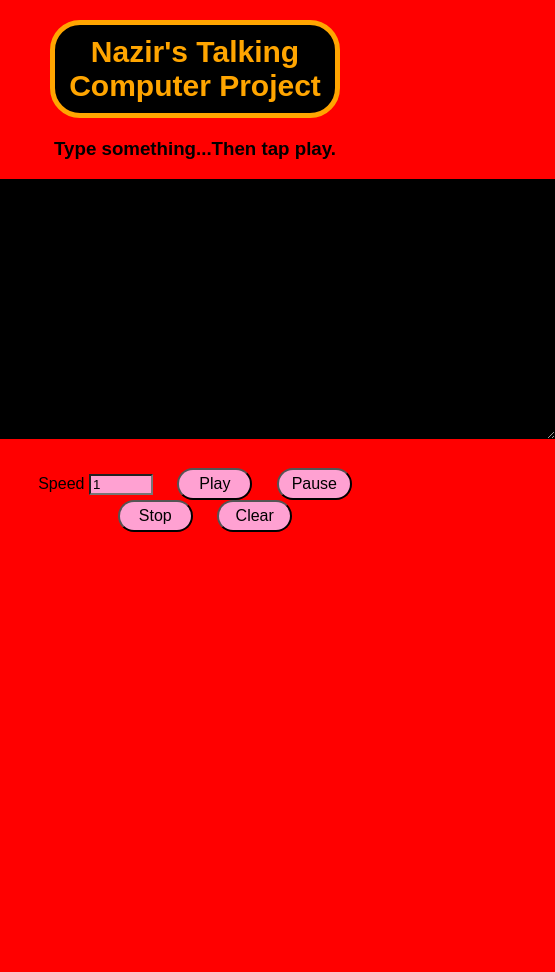
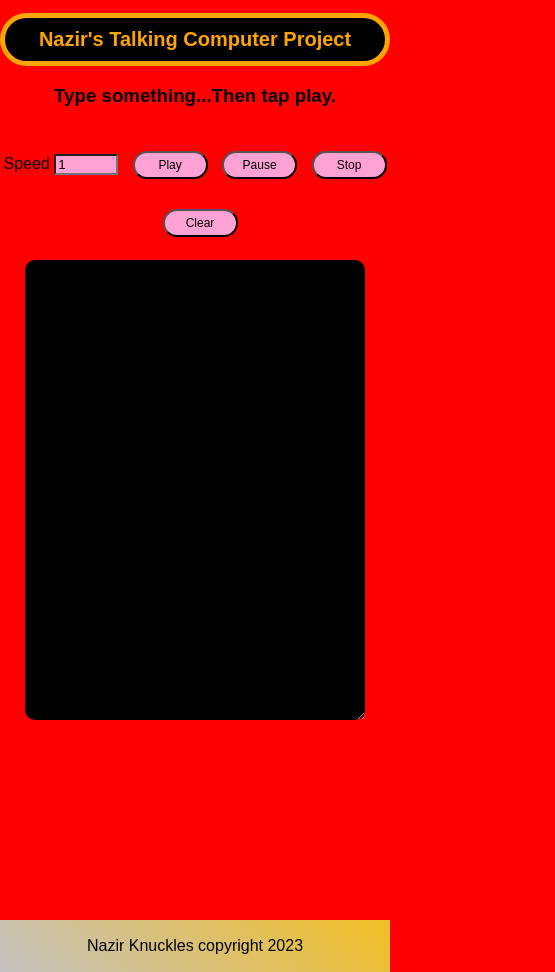
Before and after one commit to Batking74/Talking_Computer_Project, a plain HTML site: page index.html in a window 390 px wide. Shown: the whole page, 555 px wide, since content can reach past the window. Before the commit the page ends 844 px from the top, so only its background shows below. Drawn offline with Linux system fonts and the light colour scheme.

Commit message:
Made fully responsive

```diff
--- a/JavaScript.js
+++ b/JavaScript.js
@@ -11,6 +11,7 @@ pauseButton.addEventListener('click', pauseText);
 stopButton.addEventListener('click', stopText);
 clearButton.addEventListener('click', clearText);
 
+// This function reads the text out loud that the user inputs
 function playText(text) {
     const utterance = new SpeechSynthesisUtterance(text);
     utterance.rate = speedInput.value;
@@ -28,15 +29,18 @@ function playText(text) {
     speechSynthesis.speak(utterance);
 }
 
+// Pause reading out loud
 function pauseText() {
     if (speechSynthesis.speaking) speechSynthesis.pause();
 }
 
+// Stop reading out loud
 function stopText() {
     textInput.disabled = !isDisabled;
     speechSynthesis.cancel();
 }
 
+// Clear all input
 function clearText() {
     textInput.value = '';
     textInput.disabled = !isDisabled;
--- a/index.html
+++ b/index.html
@@ -4,22 +4,29 @@
     <meta charset="UTF-8">
     <meta http-equiv="X-UA-Compatible" content="IE=edge">
     <meta namme="viewport" content="width=device-width, initial-scale=1.0">
+    <meta name="description" content="Reads whatever text you want it to read outloud">
     <title>Nazir's Talking Computer</title>
     <link rel="stylesheet" href="./style.css">
 </head>
 <body id="body">
     <h1>Nazir's Talking Computer Project</h1>
     <h3>Type something...Then tap play.</h3>
+    <main>
         <textarea id="text" cols="50" rows="10"></textarea>
         <br>
-    <main class="controls">
+        <div class="controls">
             <label for="speed">Speed</label>
             <input type="number" name="spee" id="speed" min=".5" max="3" step=".5" value="1">
             <button id="play-button">Play</button>
             <button id="pause-button">Pause</button>
             <button id="stop-button">Stop</button>
             <button id="clear-button">Clear</button>
+
+        </div>
     </main>
+    <footer>
+        <p>Nazir Knuckles copyright 2023</p>
+    </footer>
     <script src="./JavaScript.js"></script>
 </body>
 </html>
--- a/style.css
+++ b/style.css
@@ -4,15 +4,13 @@ body {
     font-family: sans-serif;
     margin: 0;
     padding: 0;
-
 }
 
 h1 {
     background-color: #000;
     color: orange;
     font-size: 30px;
-    margin-right: 50px;
-    margin-left: 50px;
+    margin-right: 0 50px 0 50px;
     padding: 10px;
     border: solid 5px;
     border-radius: 30px;
@@ -44,8 +42,6 @@ button:hover {
     color: #ffd700;
 }
 
-
-
 textarea {
     color:#ffd700;
     background: #000;
@@ -60,3 +56,57 @@ textarea {
 textarea:disabled {
     background-color: #b42727;
 }
+
+footer {
+    background: linear-gradient(40deg, #c3c2c2, #f2bf24);
+    position: relative;
+    padding: 1px 0 1px 0;
+    top: 280px;
+    width: 100%;
+}
+
+/* Responsive Web Design: Tablet View */
+@media screen and (max-width: 650px) {
+
+    main {
+        display: flex;
+        flex-direction: column-reverse;
+        align-items: center;
+    }
+
+    h1 {
+        font-size: 20px;
+    }
+
+    button {
+        font-size: 17px;
+        margin-bottom: 30px;
+    }
+
+    textarea {
+        padding-bottom: 300px;
+        width: 350px;
+        font-size: 18px;
+        border-radius: 10px;
+    }
+
+    footer {
+        top: 200px;
+    }
+}
+
+/* Phone View */
+@media screen and (max-width: 560px) {
+
+    button {
+        font-size: 12px;
+        margin-left: 10px;
+    }
+
+    textarea {
+        padding-bottom: 100px;
+        width: 300px;
+        font-size: 25px;
+        border-radius: 10px;
+    }
+}
```
Lines whose indentation alone changed are shown as unchanged.
